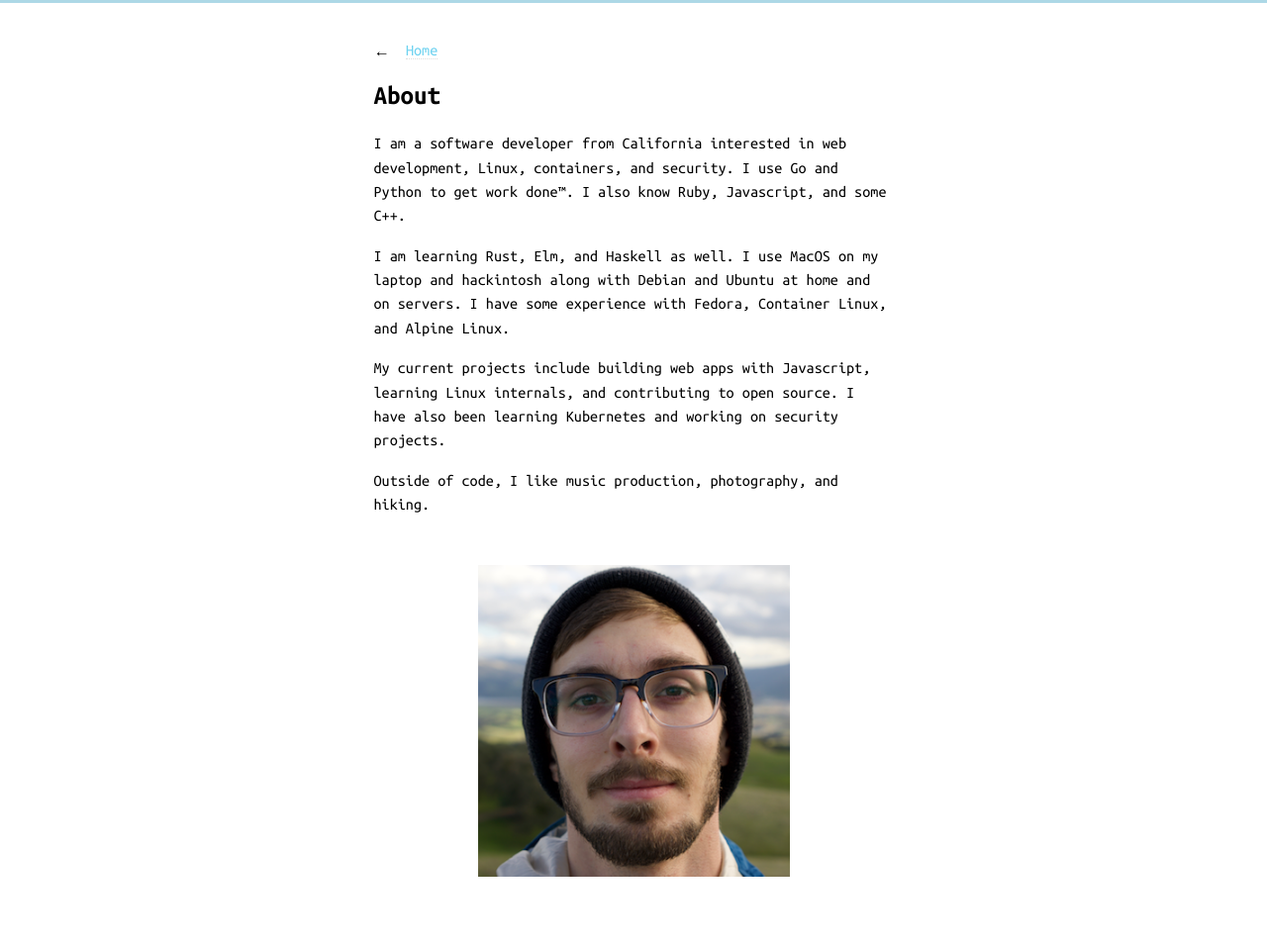
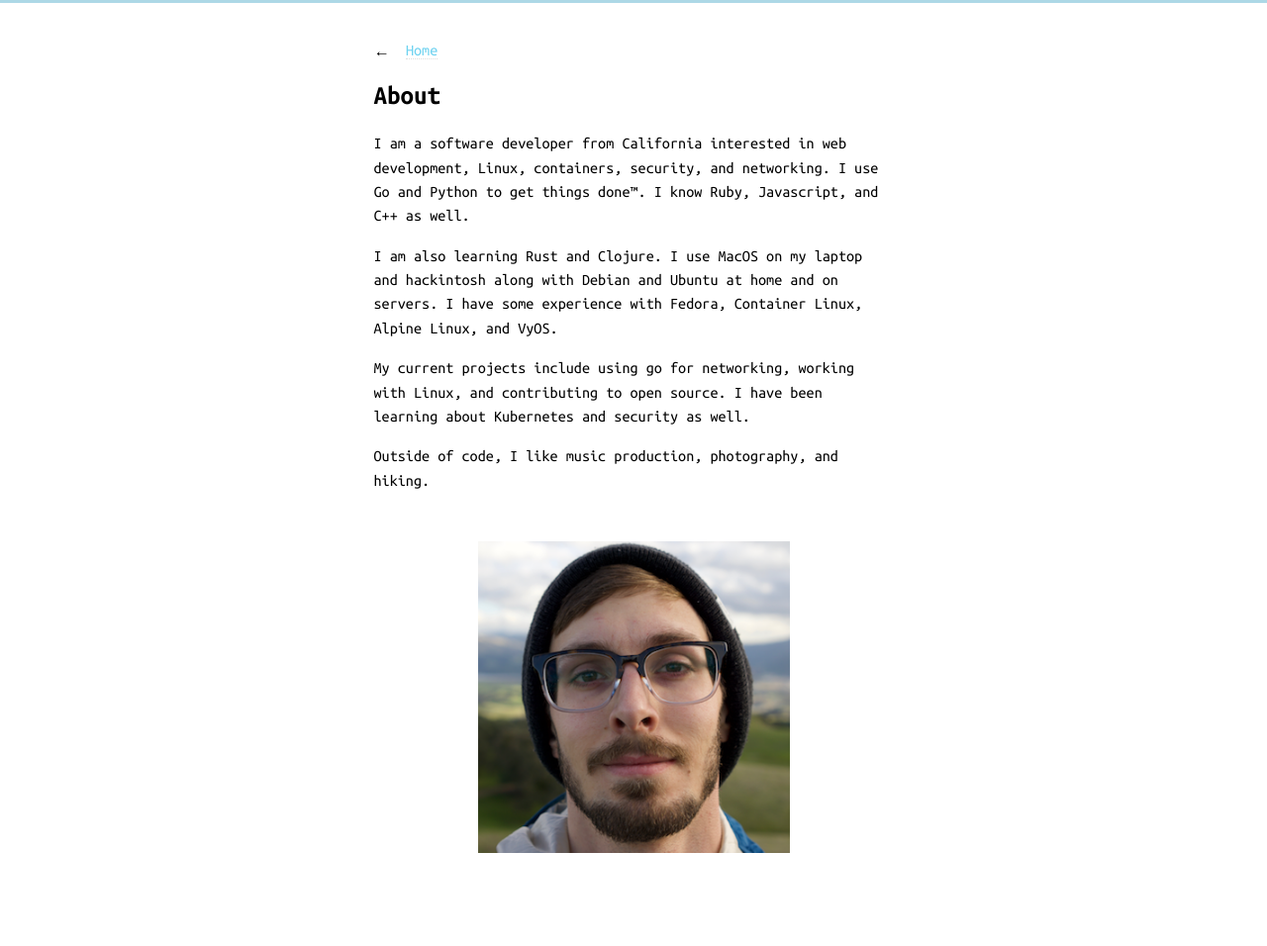
Before and after one commit to nijaru/nijaru.github.io, a Jekyll site: the page built from about.md, in a window 1280 px wide. Shown: the whole page at 99% size. Built offline with Jekyll 4.4.1, drawn with Linux system fonts in a browser that asks for light colours; after the commit the page ends 932 px from its top, so only the background shows below that.

Commit message:
Update about.md

```diff
--- a/about.md
+++ b/about.md
@@ -3,11 +3,11 @@ layout: post
 title: About
 ---
 
-I am a software developer from California interested in web development, Linux, containers, and security. I use Go and Python to get work done™. I also know Ruby, Javascript, and some C++.
+I am a software developer from California interested in web development, Linux, containers, security, and networking. I use Go and Python to get things done™. I know Ruby, Javascript, and C++ as well.
 
-I am learning Rust, Elm, and Haskell as well. I use MacOS on my laptop and hackintosh along with Debian and Ubuntu at home and on servers. I have some experience with Fedora, Container Linux, and Alpine Linux.
+I am also learning Rust and Clojure. I use MacOS on my laptop and hackintosh along with Debian and Ubuntu at home and on servers. I have some experience with Fedora, Container Linux, Alpine Linux, and VyOS.
 
-My current projects include building web apps with Javascript, learning Linux internals, and contributing to open source. I have also been learning Kubernetes and working on security projects.
+My current projects include using go for networking, working with Linux, and contributing to open source. I have been learning about Kubernetes and security as well.
 
 Outside of code, I like music production, photography, and hiking.
 
```
